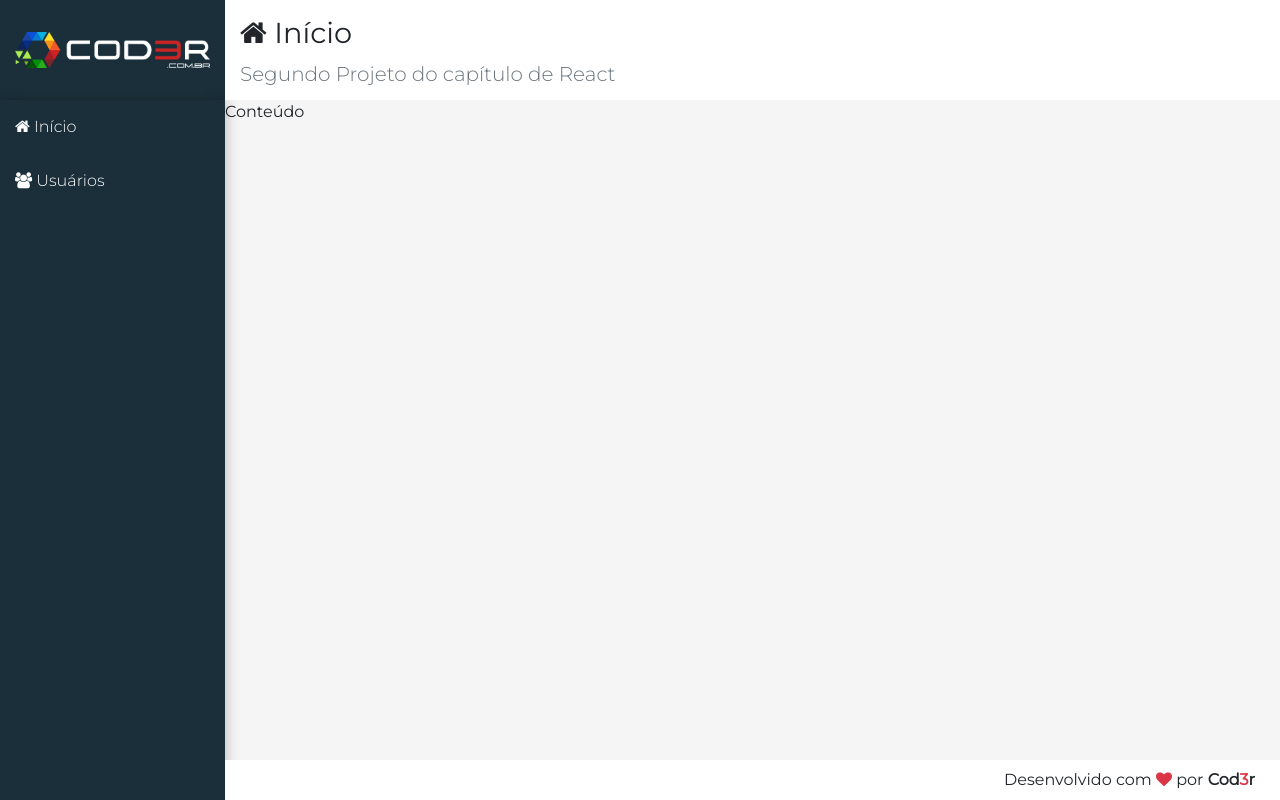
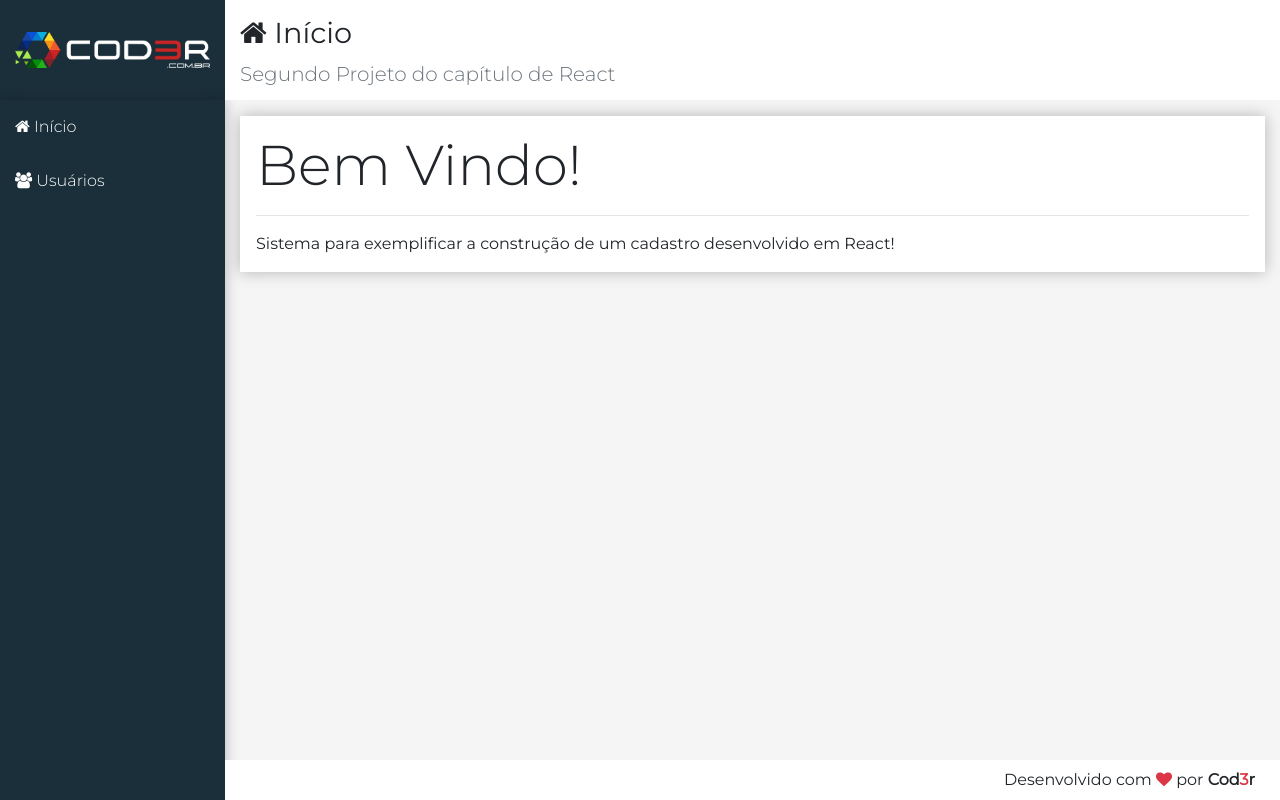
Before and after one commit to wandersonsales-dev/crud-react, a React (Create React App) app in the folder frontend/: page / in a window 1280 px wide. Built offline with nearby package versions, Linux system fonts and the light colour scheme.

Commit message:
Componente Home

```diff
--- /dev/null
+++ b/frontend/src/components/home/Home.jsx
@@ -0,0 +1,12 @@
+/* eslint-disable import/no-anonymous-default-export */
+import React from 'react'
+import Main from '../templates/Main'
+
+export default props =>
+  <Main icon="home" title="Início"
+    subtitle="Segundo Projeto do capítulo de React">
+    <div className="display-4">Bem Vindo!</div>
+    <hr />
+    <p className="mb-0">Sistema para exemplificar a construção
+      de um cadastro desenvolvido em React!</p>
+  </Main>
--- a/frontend/src/components/templates/Main.css
+++ b/frontend/src/components/templates/Main.css
@@ -0,0 +1,4 @@
+main > div {
+  background-color: #FFF;
+  box-shadow: 0px 0px 15px #0004;
+}
--- a/frontend/src/components/templates/Main.jsx
+++ b/frontend/src/components/templates/Main.jsx
@@ -6,7 +6,9 @@
 export default props =>
   <React.Fragment>
     <Header {...props} />
-    <main className="content">
-      Conteúdo
+    <main className="content container-fluid">
+      <div className="p-3 mt-3">
+        {props.children}
+      </div>
     </main>
   </React.Fragment>
--- a/frontend/src/main/App.jsx
+++ b/frontend/src/main/App.jsx
@@ -6,14 +6,13 @@
 
 import Logo from '../components/templates/Logo'
 import Nav from '../components/templates/Nav'
-import Main from '../components/templates/Main'
+import Home from '../components/home/Home'
 import Footer from '../components/templates/Footer'
 
 export default props =>
   <div className="app">
     <Logo />
     <Nav />
-    <Main icon="home" title="Início"
-      subtitle="Segundo Projeto do capítulo de React"/>
+    <Home />
     <Footer />
   </div>
```
Also changed, not shown: 1 other file (tests, documents, lock files or other folders).
